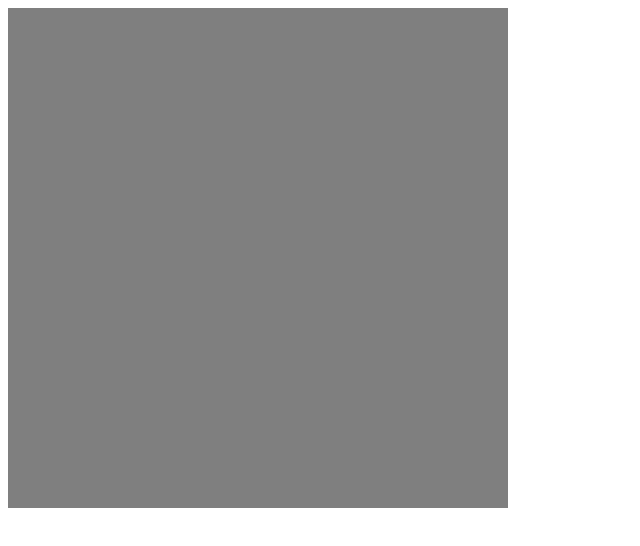
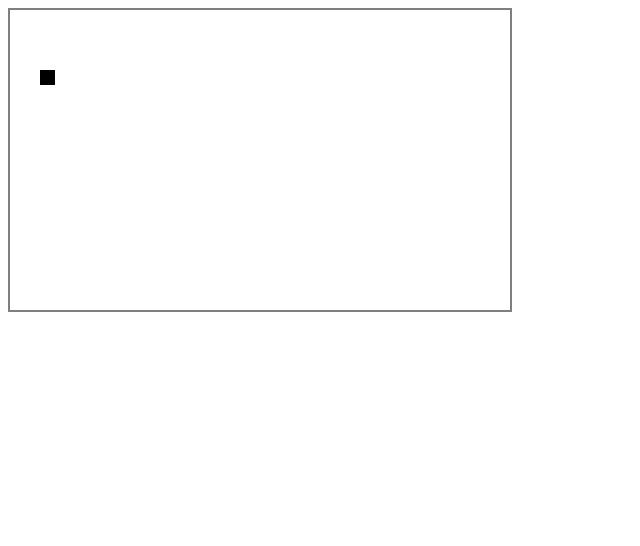
Before and after one commit to DaniilZinoviev/snake-game, a plain HTML site: page index.html in a window 1280 px wide. Shown: the whole page, without its empty margins (0-640 px from the left). Drawn offline with Linux system fonts and the light colour scheme.

Commit message:
Initial tryes

```diff
--- a/game.js
+++ b/game.js
@@ -1,5 +1,57 @@
-var canvas = document.getElementById("canvas");
-var ctx = canvas.getContext("2d");
+const canvas = document.getElementById("canvas");
+const ctx = canvas.getContext("2d");
 
-ctx.fillStyle = "rgba(0, 0, 0, .5)";
-ctx.fillRect(0, 0, 500, 500);
+ctx.lineWidth = 1;
+const cellSize = 15;
+const totalWidth = 500;
+const totalHeight = 300;
+
+const gameSpeed = 2000;
+
+// Border
+// ctx.strokeRect(0, 0, totalWidth, totalHeight);
+
+// Cells
+// for (let i = 0; i < totalWidth; i += cellSize) {
+//   ctx.strokeRect(i, 0, 1, totalHeight);
+// }
+// for (let i = 0; i < totalHeight; i += cellSize) {
+//   ctx.strokeRect(0, i, totalWidth, 1);
+// }
+
+function Snake() {
+  this.tiles = [
+    {
+      x: 2,
+      y: 4
+    }
+  ];
+  this.moveX = 1;
+  this.moveY = 0;
+}
+
+
+function render(snake) {
+  ctx.clearRect(0, 0, totalWidth, totalHeight);
+  snake.tiles.forEach(tile => {
+    ctx.fillRect(tile.x * cellSize, tile.y * cellSize, cellSize, cellSize);
+  });
+  console.log("run render");
+}
+
+function update(snake) {
+
+}
+
+function gameTick(snake) {
+  render(snake);
+  update(snake);
+}
+
+function init() {
+  const snake = new Snake();
+  setInterval(function () { gameTick(snake); }, gameSpeed);
+  gameTick(snake);
+}
+
+init();
--- a/index.html
+++ b/index.html
@@ -4,10 +4,15 @@
   <meta charset="UTF-8">
   <meta name="viewport" content="width=device-width, initial-scale=1.0">
   <title>Snake | Game</title>
+  <style>
+    canvas {
+      border: 2px solid rgba(0, 0, 0, 0.5);
+    }
+  </style>
 </head>
 <body>
 
-  <canvas id="canvas" width="500" height="500">
+  <canvas id="canvas" width="500" height="300">
     Please, update your browser!
   </canvas>
 
```
